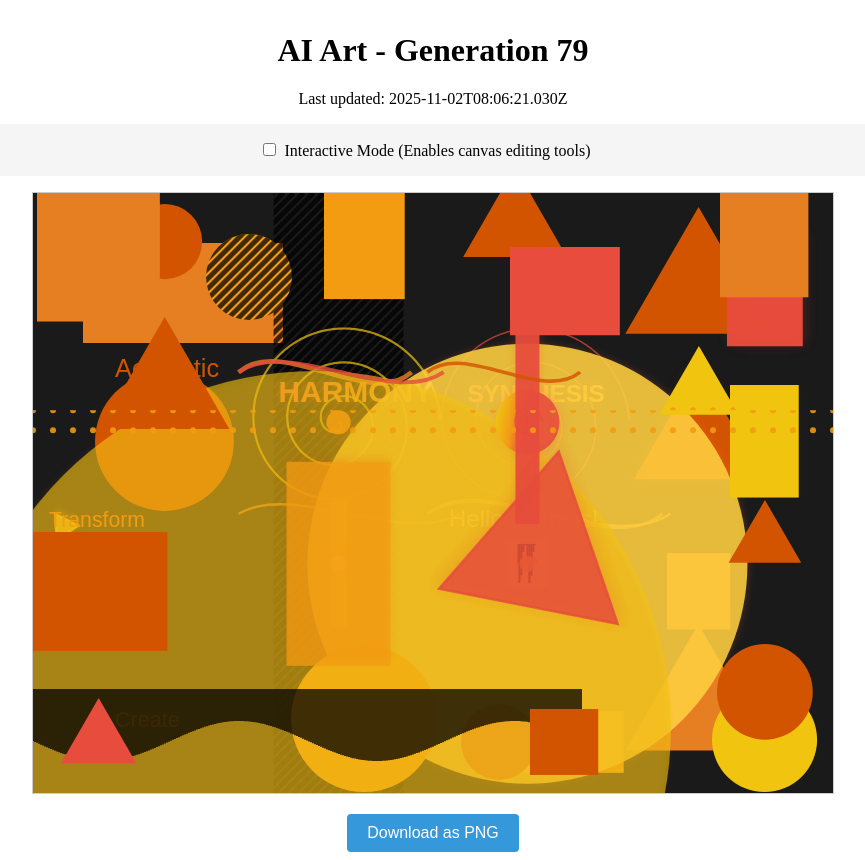
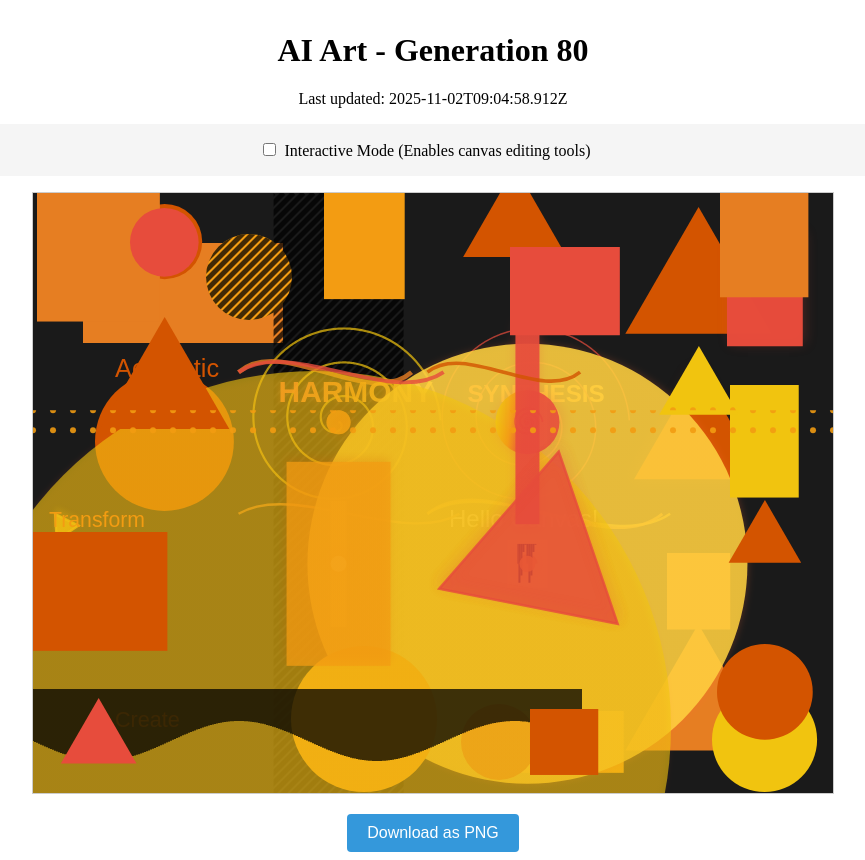
Before and after one commit to mcclowes/ai-art, a React (Vite) app: page / in a window 1280 px wide. Shown: the whole page, without its empty margins (207-1072 px from the left). Built offline with nearby package versions, Linux system fonts and the light colour scheme.

Commit message:
Improve artwork - Generation 80

```diff
--- a/src/artwork-state.ts
+++ b/src/artwork-state.ts
@@ -938,9 +938,17 @@ export const artworkState: ArtworkState = {
       "strokeWidth": 3.5631855977150053,
       "opacity": 0.8,
       "id": "curve_1762070781030"
+    },
+    {
+      "type": "circle",
+      "x": 131.32371907061997,
+      "y": 49.32371907061997,
+      "radius": 34.32371907061997,
+      "fillStyle": "#e74c3c",
+      "id": "circle_1762074298912"
     }
   ],
-  "generation": 79,
-  "lastUpdated": "2025-11-02T08:06:21.030Z",
+  "generation": 80,
+  "lastUpdated": "2025-11-02T09:04:58.912Z",
   "cycleStarted": "2025-10-30T02:35:06.400Z"
 };
```
